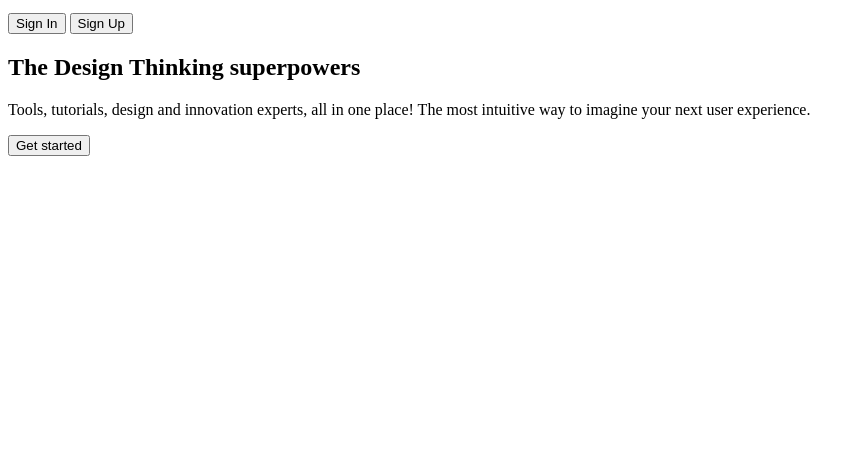
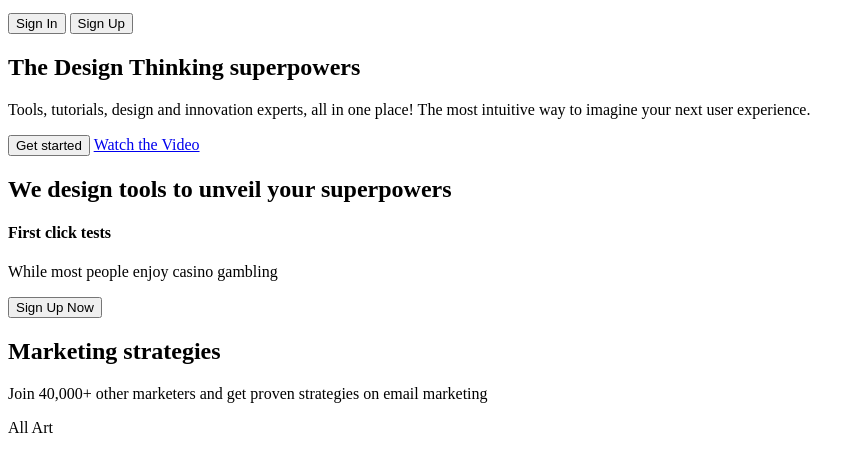
Before and after one commit to katties9/project, a plain HTML site: page index.html in a window 1280 px wide. Shown: the part 117-588 px from the top of the page, without its empty margins (0-865 px from the left). Drawn offline with Linux system fonts and the light colour scheme.

Commit message:
feat: create index file

```diff
--- a/index.html
+++ b/index.html
@@ -31,13 +31,45 @@
                   <div class="promo__buttons">
                     <button class="button button_colored">Get started</button>
                     <a href="#" class="link-button">
-                         <span class=""></span>
+                         <span class="Ico ico_play"></span> Watch the Video
+
                     </a>
                   </div>
                 </div>
             </div>
+         </section>
+        <section class="tools">
+            <div class="wrapper">
+                <h2>We design tools to unveil your superpowers</h2>
+                <div class="layout-4-column">
+                    <div class="tool">
+                        <div class="tool__icon">
+                        <span class="icoon-square icon-square_lilium"></span>
+                        </div>
+                        <h4>First click tests</h4>
+                        <p>While most people enjoy casino gambling</p>
+                    </div>
+                </div>
+            </div>
+            <div class="tools-button">
+                <button class="button button_colored">Sign Up Now</button>
+            </div>
+        </div>
+        </section>
+        <section class="strategies">
+            <div class="wrapper">
+            <h2>Marketing strategies</h2>
+            <p class="strategies__description">Join 40,000+ other marketers and get proven strategies on email marketing</p>
+            <div class="strategies__tags">
+                <span class="tag tag_selected">All</span>
+                <span class="tag tag_bordered">Art</span>
+            </div>
+            <div class="layout-3-column">
+                <div class="strategy block-shadowed">
 
-         </section>
-
+                </div>
+            </div>
+        </div>
+        </section>
     </body>
 </html>
```
